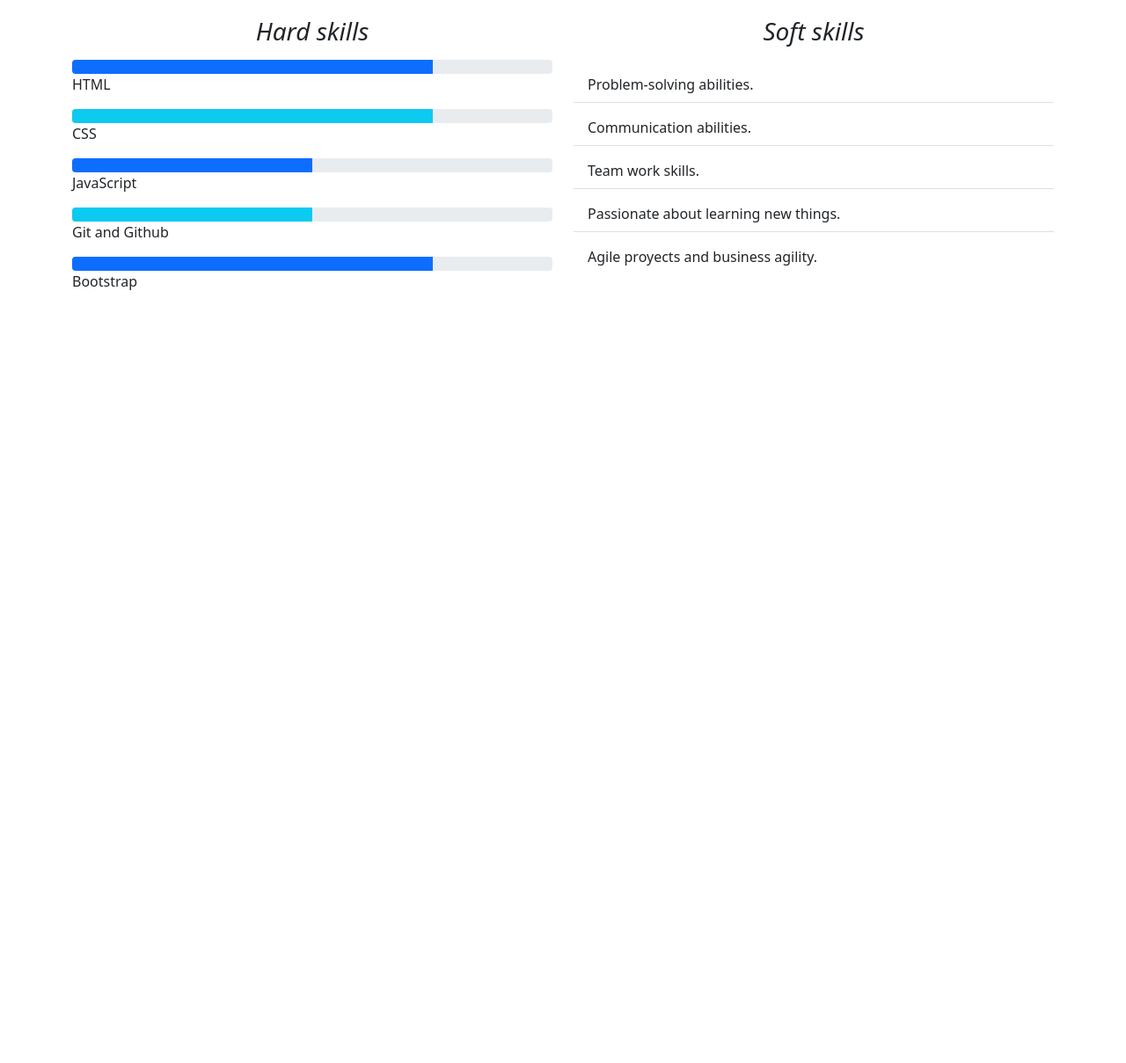
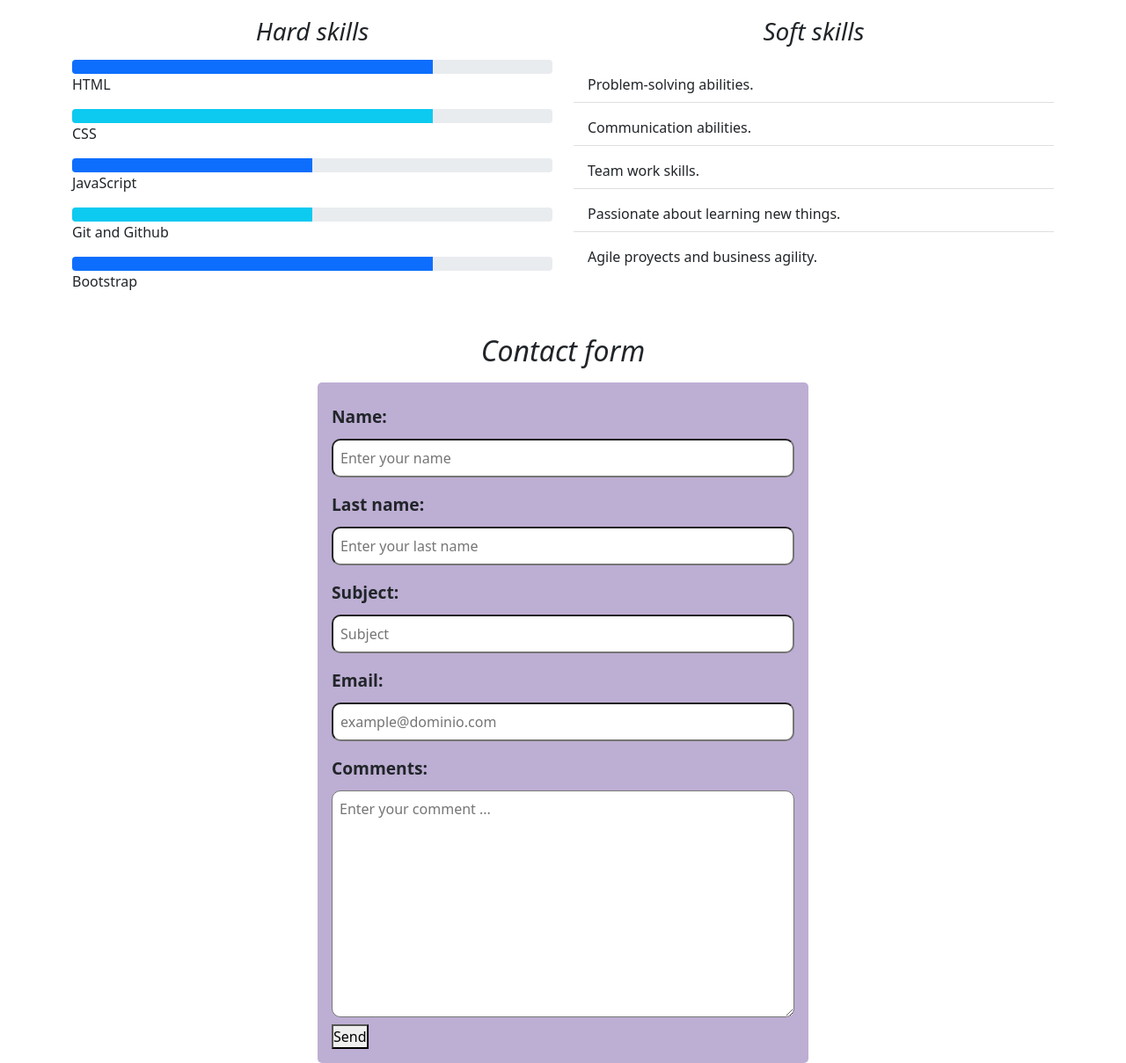
Before and after one commit to Darioqp/CV-ArgentinaPrograma, a plain HTML site: page index.html in a window 1280 px wide. Shown: the part 4012-5221 px from the top of the page at 88% size. Before the commit the page ends 4392 px from the top, so only its background shows below. Drawn offline with nearby package versions, Linux system fonts and the light colour scheme.

Commit message:
Se creó el formulario de contacto

```diff
--- a/index.html
+++ b/index.html
@@ -364,7 +364,26 @@
 
     <!-- Sección de contacto -->
 
-    <section id="contact"></section>
+    <section id="contact">
+      <div class="container">
+        <h2 class="fst-italic h2 my-3">Contact form</h2>
+        <form class="form mx-auto" action="">
+          <label for="nombre" class="label-texto">Name: </label>
+          <input type="text" class="input-text" id="nombre" placeholder="Enter your name" required />
+          <label for="apellido" class="label-texto">Last name: </label>
+          <input type="text" class="input-text" id="apellido" placeholder="Enter your last name" required />
+          <label for="asunto" class="label-texto">Subject: </label>
+          <input type="text" class="input-text" name="asunto" id="asunto" placeholder="Subject" required />
+          <label for="email" class="label-texto">Email: </label>
+          <input type="email" class="input-text" name="" id="email" placeholder="example@dominio.com" required />
+          <label for="caja-texto" class="label-texto">Comments:</label>
+          <textarea name="" class="input-text" id="caja-texto" cols="30" rows="10" placeholder="Enter your comment ..."></textarea>
+          <button type="submit">Send</button>
+        </form>
+      </div>
+    </section>
+
+    <footer></footer>
 
     <!-- Script de bootstrap -->
 
--- a/style.css
+++ b/style.css
@@ -107,3 +107,25 @@ h2 {
 #skills {
     margin: 2rem;
 }
+
+.form {
+    width: 50%;
+    background-color: #BDAED3;
+    padding: 1rem;
+    border-radius: 5px;
+}
+
+.input-text {
+    display: block;
+    margin-bottom: 0.5em;
+    width: 100%;
+    padding: 0.5em;
+    border-radius: 10px;
+}
+
+.label-texto {
+    display: block;
+    font-size: 1.2em;
+    padding: 0.5em 0;
+    font-weight: bold;
+}
```
